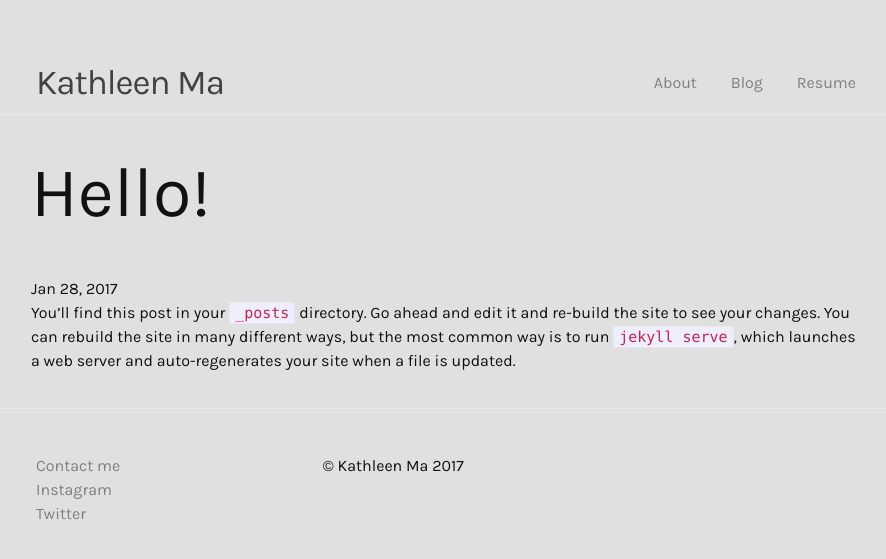
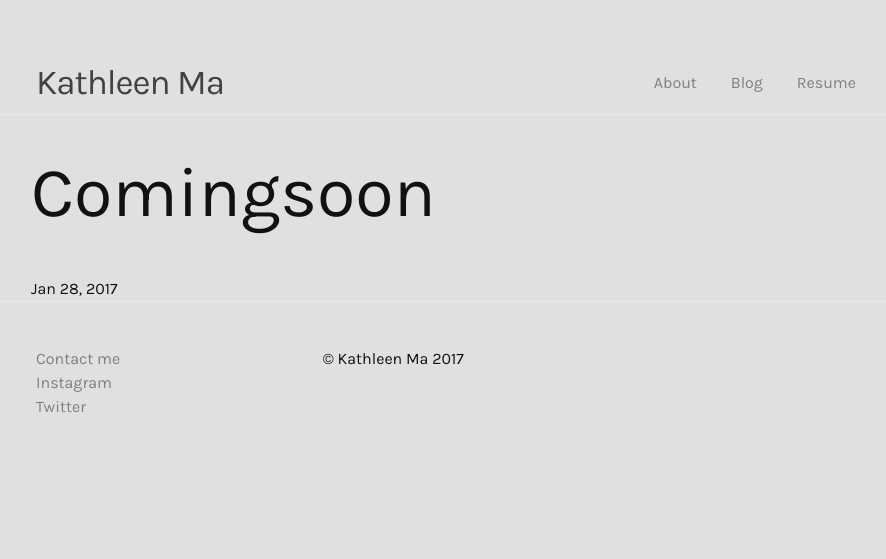
Before and after one commit to kathleenlma/kathleenlma.github.io, a Jekyll site: the page built from _posts/2017-01-27-welcome-to-jekyll.markdown, in a window 1280 px wide. Shown: the top 559 px of the page, without its empty margins (194-1080 px from the left). Built offline with Jekyll 4.4.1, drawn with Linux system fonts in a browser that asks for light colours.

Commit message:
updated site

```diff
--- a/_posts/2017-01-27-welcome-to-jekyll.markdown
+++ b/_posts/2017-01-27-welcome-to-jekyll.markdown
@@ -1,7 +1,6 @@
 ---
 layout: post
-title:  "Hello!"
+title:  "Comingsoon"
 date:  2017-01-27 20:49:32 -0800
 categories: jekyll update
 ---
-You’ll find this post in your `_posts` directory. Go ahead and edit it and re-build the site to see your changes. You can rebuild the site in many different ways, but the most common way is to run `jekyll serve`, which launches a web server and auto-regenerates your site when a file is updated.
```
Also changed, not shown: _posts/2016-12-27-welcome-to-jekyll.markdown (deleted, +0 -25 lines).
